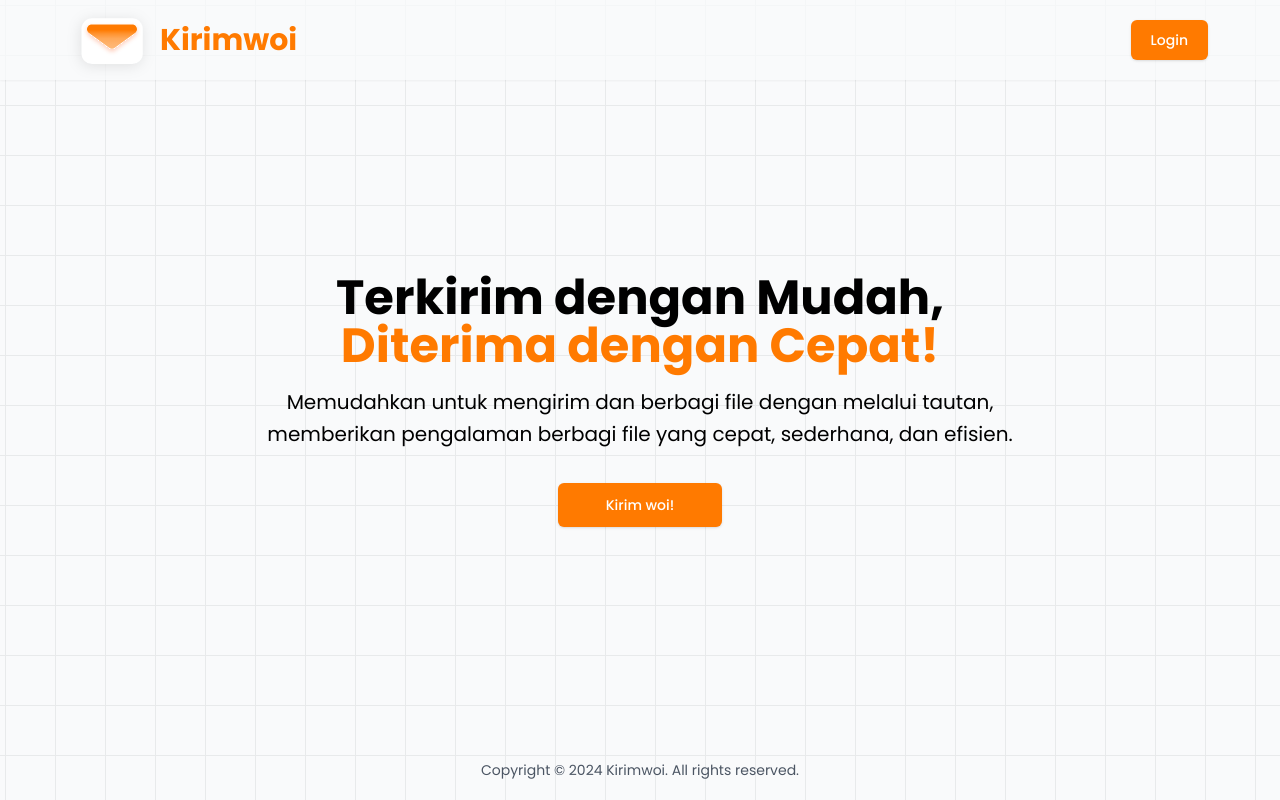
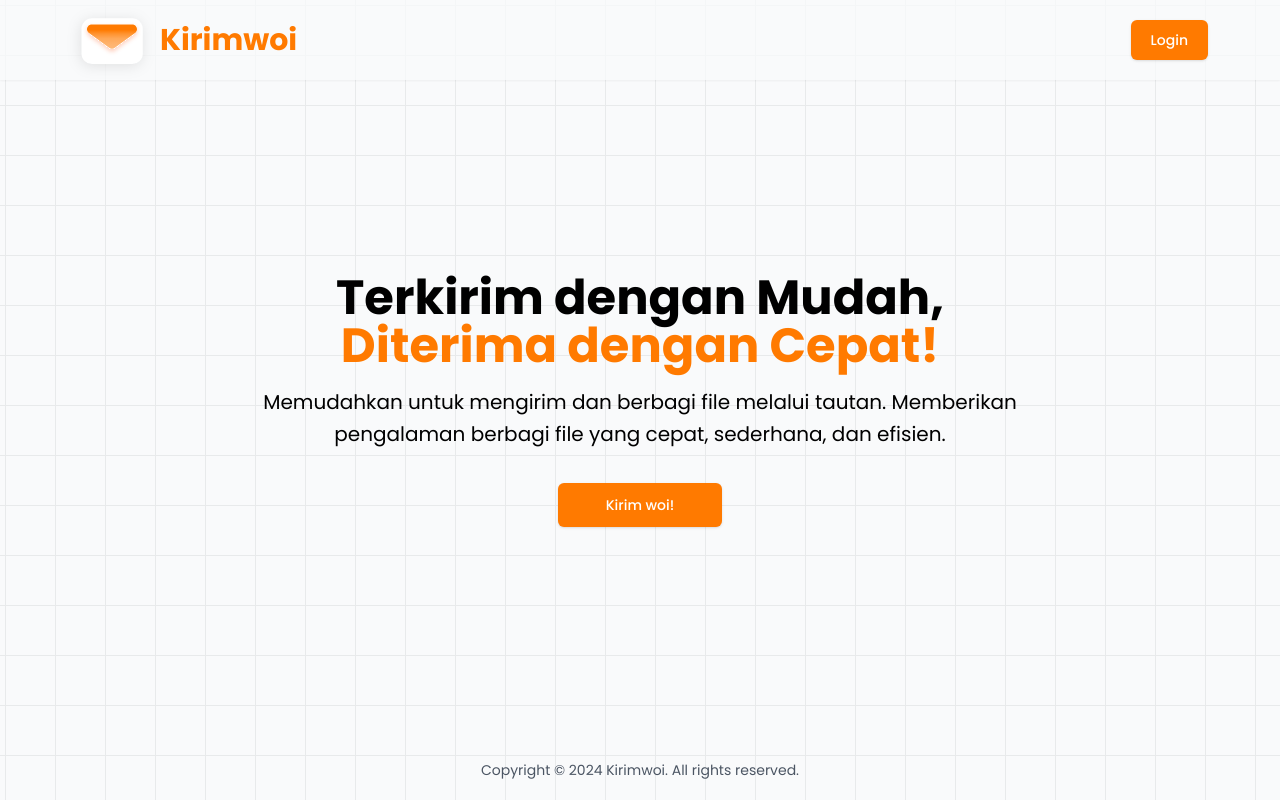
Before and after one commit to mas-rito/kirimwoi, a Next.js app: page / in a window 1280 px wide. Built offline with nearby package versions, Linux system fonts and the light colour scheme; no server answers.

Commit message:
update(Hero Section): change text

```diff
--- a/app/_components/Hero/index.tsx
+++ b/app/_components/Hero/index.tsx
@@ -23,8 +23,8 @@ const HeroComponent = () => {
           </h1>
 
           <p className="mt-4 sm:text-xl/relaxed">
-            Memudahkan untuk mengirim dan berbagi file dengan melalui tautan,
-            memberikan pengalaman berbagi file yang cepat, sederhana, dan
+            Memudahkan untuk mengirim dan berbagi file melalui tautan.
+            Memberikan pengalaman berbagi file yang cepat, sederhana, dan
             efisien.
           </p>
 
```
